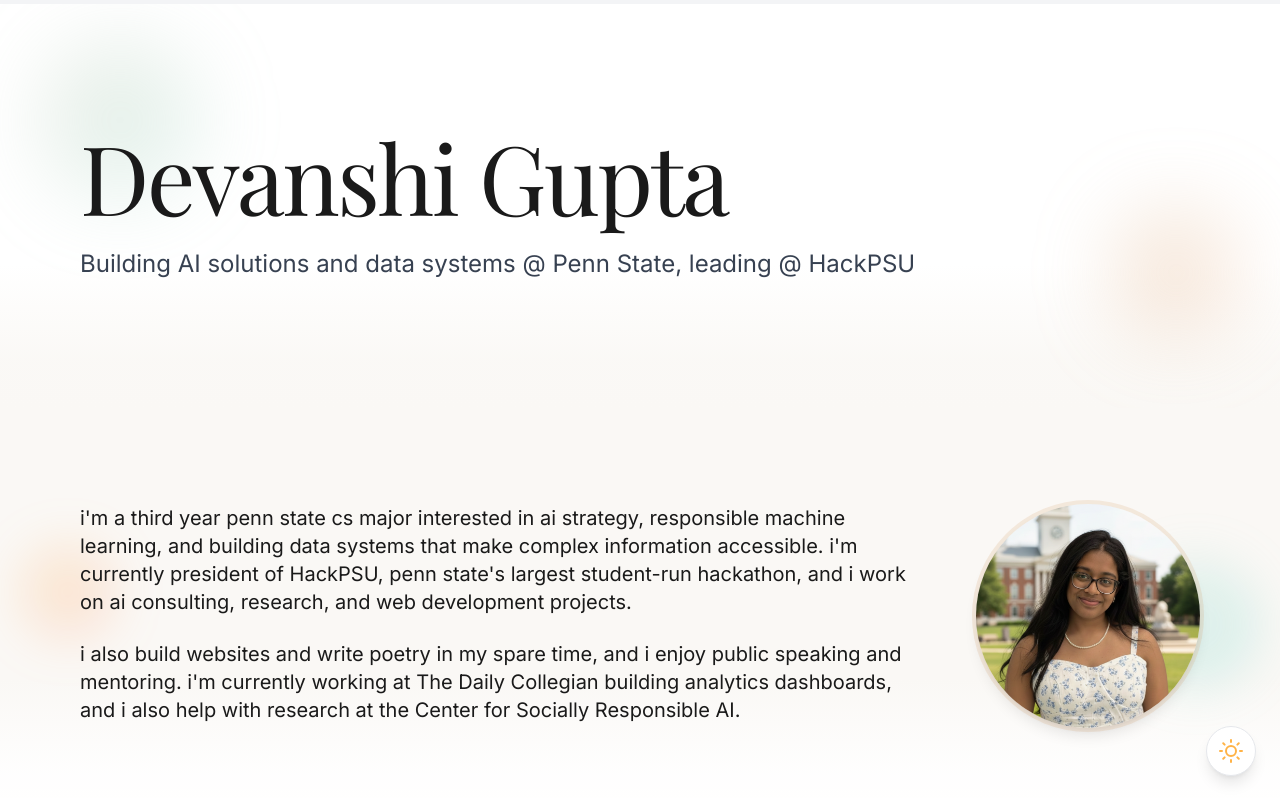
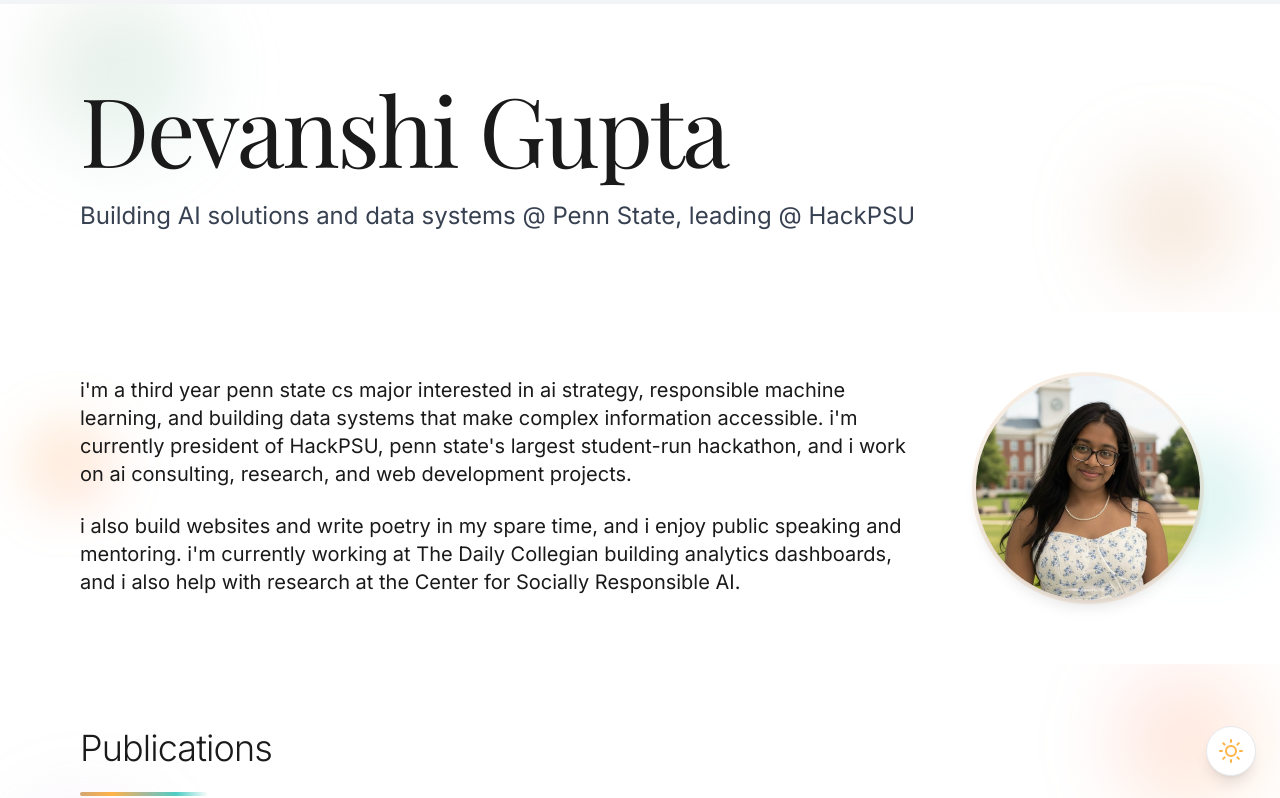
Before and after one commit to devanshig16/Profile, a Next.js app: page / in a window 1280 px wide. Shown: the top 798 px of the page. Built offline with nearby package versions, Linux system fonts and the light colour scheme; a web font is replaced by a local one.

Commit message:
Unify background colors, remove section animations, and reduce spacing between sections

```diff
--- a/app/globals.css
+++ b/app/globals.css
@@ -12,13 +12,13 @@
     font-family: var(--font-inter), -apple-system, BlinkMacSystemFont, 'Segoe UI', 'Roboto', sans-serif;
     -webkit-font-smoothing: antialiased;
     -moz-osx-font-smoothing: grayscale;
-    background-color: #fefbf8;
+    background-color: #ffffff;
     color: #1a1a1a;
     position: relative;
   }
 
   .dark body {
-    background-color: #0a0a0a;
+    background-color: #141414;
     color: #e5e5e5;
   }
 
--- a/app/layout.tsx
+++ b/app/layout.tsx
@@ -34,7 +34,7 @@ export default function RootLayout({
 }>) {
   return (
     <html lang="en" className={`${inter.variable} ${playfair.variable}`} suppressHydrationWarning>
-      <body className="font-sans text-near-black dark:text-dark-text bg-[#fefbf8] dark:bg-dark-bg antialiased transition-colors duration-300">
+      <body className="font-sans text-near-black dark:text-dark-text bg-white dark:bg-dark-surface antialiased transition-colors duration-300">
         <script
           dangerouslySetInnerHTML={{
             __html: `
--- a/components/Background.tsx
+++ b/components/Background.tsx
@@ -11,7 +11,7 @@ import SectionHeading from "./SectionHeading";
  */
 export default function Background() {
   return (
-    <Section bgColor="warm-cream" nextBgColor="soft-sage" className="py-16 md:py-20 lg:py-24 relative overflow-hidden">
+    <Section bgColor="warm-cream" nextBgColor="soft-sage" className="py-10 md:py-14 lg:py-16 relative overflow-hidden">
       {/* Colorful accent shapes */}
       <div className="absolute top-20 right-20 w-20 h-20 md:w-28 md:h-28 rounded-full bg-gradient-to-br from-lavender/20 to-rose/20 blur-xl animate-pulse-glow"></div>
       <div className="absolute bottom-20 left-20 w-24 h-24 md:w-32 md:h-32 rounded-full bg-gradient-to-br from-ocean/20 to-mint/20 blur-xl"></div>
--- a/components/Closing.tsx
+++ b/components/Closing.tsx
@@ -10,7 +10,7 @@ import Section from "./Section";
  */
 export default function Closing() {
   return (
-    <Section bgColor="soft-sage" className="py-16 md:py-20 lg:py-24 relative overflow-hidden">
+    <Section bgColor="soft-sage" className="py-10 md:py-14 lg:py-16 relative overflow-hidden">
       {/* Colorful accent shapes */}
       <div className="absolute top-1/2 left-10 w-32 h-32 md:w-40 md:h-40 rounded-full bg-gradient-to-br from-lavender/25 to-rose/25 blur-2xl"></div>
       <div className="absolute bottom-10 right-10 w-28 h-28 md:w-36 md:h-36 rounded-full bg-gradient-to-br from-ocean/25 to-mint/25 blur-2xl"></div>
--- a/components/Experience.tsx
+++ b/components/Experience.tsx
@@ -69,7 +69,7 @@ export default function Experience() {
   ];
 
   return (
-    <Section bgColor="warm-cream" nextBgColor="light-terracotta" className="py-16 md:py-20 lg:py-24 relative overflow-hidden">
+    <Section bgColor="warm-cream" nextBgColor="light-terracotta" className="py-10 md:py-14 lg:py-16 relative overflow-hidden">
       <div className="absolute top-20 right-20 w-20 h-20 md:w-28 md:h-28 rounded-full bg-gradient-to-br from-lavender/20 to-rose/20 blur-xl animate-pulse-glow"></div>
       <div className="absolute bottom-20 left-20 w-24 h-24 md:w-32 md:h-32 rounded-full bg-gradient-to-br from-ocean/20 to-mint/20 blur-xl"></div>
 
--- a/components/Hero.tsx
+++ b/components/Hero.tsx
@@ -10,7 +10,7 @@ import Section from "./Section";
  */
 export default function Hero() {
   return (
-    <Section bgColor="white" nextBgColor="warm-cream" className="py-16 md:py-24 lg:py-32 relative overflow-hidden">
+    <Section bgColor="white" nextBgColor="warm-cream" className="py-10 md:py-14 lg:py-20 relative overflow-hidden">
       {/* Colorful decorative shapes */}
       <div className="absolute top-20 right-10 w-24 h-24 md:w-32 md:h-32 rounded-full bg-gradient-to-br from-terracotta/30 to-peach/30 blur-2xl -z-0"></div>
       <div className="absolute bottom-20 left-10 w-32 h-32 md:w-40 md:h-40 rounded-full bg-gradient-to-br from-sage/25 to-mint/25 blur-2xl -z-0"></div>
--- a/components/Intro.tsx
+++ b/components/Intro.tsx
@@ -11,7 +11,7 @@ import Section from "./Section";
  */
 export default function Intro() {
   return (
-    <Section bgColor="warm-cream" nextBgColor="white" className="py-16 md:py-20 lg:py-24 relative overflow-hidden">
+    <Section bgColor="warm-cream" nextBgColor="white" className="py-10 md:py-14 lg:py-16 relative overflow-hidden">
       {/* Colorful accent shapes */}
       <div className="absolute top-10 left-5 w-20 h-20 md:w-24 md:h-24 rounded-full bg-gradient-to-br from-amber/20 to-sunset/20 blur-xl"></div>
       <div className="absolute bottom-10 right-5 w-24 h-24 md:w-32 md:h-32 rounded-full bg-gradient-to-br from-mint/20 to-ocean/20 blur-xl"></div>
--- a/components/Publications.tsx
+++ b/components/Publications.tsx
@@ -10,7 +10,7 @@ import SectionHeading from "./SectionHeading";
  */
 export default function Publications() {
   return (
-    <Section bgColor="white" nextBgColor="warm-cream" className="py-16 md:py-20 lg:py-24 relative overflow-hidden">
+    <Section bgColor="white" nextBgColor="warm-cream" className="py-10 md:py-14 lg:py-16 relative overflow-hidden">
       <div className="absolute top-20 left-5 w-24 h-24 md:w-32 md:h-32 rounded-full bg-gradient-to-br from-lavender/20 to-rose/20 blur-2xl"></div>
       <div className="absolute bottom-20 right-5 w-28 h-28 md:w-36 md:h-36 rounded-full bg-gradient-to-br from-coral/20 to-amber/20 blur-2xl"></div>
 
--- a/components/Section.tsx
+++ b/components/Section.tsx
@@ -1,91 +1,26 @@
 "use client";
 
-import { motion } from "framer-motion";
 import { ReactNode } from "react";
 
 /**
  * Section component
- * Reusable section wrapper with scroll animations
- * Fades in and translates up when scrolled into view
- * Animation triggers once for performance
- * Includes gradient transitions to next section
+ * Reusable section wrapper
+ * Uses consistent background throughout
  */
 interface SectionProps {
   children: ReactNode;
-  bgColor: "white" | "warm-cream" | "soft-sage" | "light-terracotta";
-  nextBgColor?: "white" | "warm-cream" | "soft-sage" | "light-terracotta";
+  bgColor?: "white" | "warm-cream" | "soft-sage" | "light-terracotta"; // Kept for backward compatibility but not used
+  nextBgColor?: "white" | "warm-cream" | "soft-sage" | "light-terracotta"; // Kept for backward compatibility but not used
   className?: string;
 }
 
-const bgColorClasses = {
-  white: "bg-white dark:bg-dark-surface",
-  "warm-cream": "bg-warm-cream dark:bg-dark-surface-2",
-  "soft-sage": "bg-soft-sage dark:bg-dark-surface-3",
-  "light-terracotta": "bg-light-terracotta dark:bg-dark-surface-2",
-};
-
-// Gradient colors for transitions (light mode)
-const gradientColorsLight = {
-  white: "#ffffff",
-  "warm-cream": "#faf8f5",
-  "soft-sage": "#f5f7f4",
-  "light-terracotta": "#faf6f3",
-};
-
-// Gradient colors for transitions (dark mode)
-const gradientColorsDark = {
-  white: "#141414", // dark-surface
-  "warm-cream": "#1a1a1a", // dark-surface-2
-  "soft-sage": "#202020", // dark-surface-3
-  "light-terracotta": "#1a1a1a", // dark-surface-2
-};
-
 export default function Section({ children, bgColor, nextBgColor, className = "" }: SectionProps) {
-  const currentColorLight = gradientColorsLight[bgColor];
-  const nextColorLight = nextBgColor ? gradientColorsLight[nextBgColor] : currentColorLight;
-  const currentColorDark = gradientColorsDark[bgColor];
-  const nextColorDark = nextBgColor ? gradientColorsDark[nextBgColor] : currentColorDark;
-  const hasTransition = nextBgColor && nextBgColor !== bgColor;
-
+  // Single consistent background: white for light mode, dark-surface for dark mode
   return (
-    <motion.section
-      className={`w-full relative z-10 ${bgColorClasses[bgColor]} ${hasTransition ? 'pb-0' : ''} ${className}`}
-      initial={{ opacity: 0, y: 30 }}
-      whileInView={{ opacity: 1, y: 0 }}
-      viewport={{ once: true, margin: "-100px" }}
-      transition={{ duration: 0.6, ease: "easeOut" }}
-    >
+    <section className={`w-full relative z-10 bg-white dark:bg-dark-surface ${className}`}>
       <div className="relative z-10">
         {children}
       </div>
-      {/* Gradient transition to next section - creates smooth blend at bottom */}
-      {/* Same gradient behavior for both light and dark mode, consistent across all screen sizes */}
-      {hasTransition && (
-        <>
-          {/* Light mode gradient */}
-          <div
-            className="absolute bottom-0 left-0 right-0 h-32 sm:h-36 md:h-40 lg:h-44 xl:h-48 pointer-events-none dark:hidden"
-            style={{
-              background: `linear-gradient(to bottom,
-                ${currentColorLight} 0%,
-                ${currentColorLight}E6 25%,
-                ${nextColorLight}E6 75%,
-                ${nextColorLight} 100%)`,
-            }}
-          />
-          {/* Dark mode gradient - same structure and behavior */}
-          <div
-            className="absolute bottom-0 left-0 right-0 h-32 sm:h-36 md:h-40 lg:h-44 xl:h-48 pointer-events-none hidden dark:block"
-            style={{
-              background: `linear-gradient(to bottom,
-                ${currentColorDark} 0%,
-                ${currentColorDark}E6 25%,
-                ${nextColorDark}E6 75%,
-                ${nextColorDark} 100%)`,
-            }}
-          />
-        </>
-      )}
-    </motion.section>
+    </section>
   );
 }
--- a/components/SelectedWork.tsx
+++ b/components/SelectedWork.tsx
@@ -34,7 +34,7 @@ export default function SelectedWork() {
   ];
 
   return (
-    <Section bgColor="light-terracotta" nextBgColor="warm-cream" className="py-16 md:py-20 lg:py-24">
+    <Section bgColor="light-terracotta" nextBgColor="warm-cream" className="py-10 md:py-14 lg:py-16">
       <div className="max-w-7xl mx-auto px-4 sm:px-6 md:px-12 lg:px-16 xl:px-20">
         <div className="mb-8 sm:mb-12 md:mb-16">
           <SectionHeading delay={0.1}>Selected work</SectionHeading>
```
Also changed, not shown: components/Footer.tsx (+3 -9 lines).
